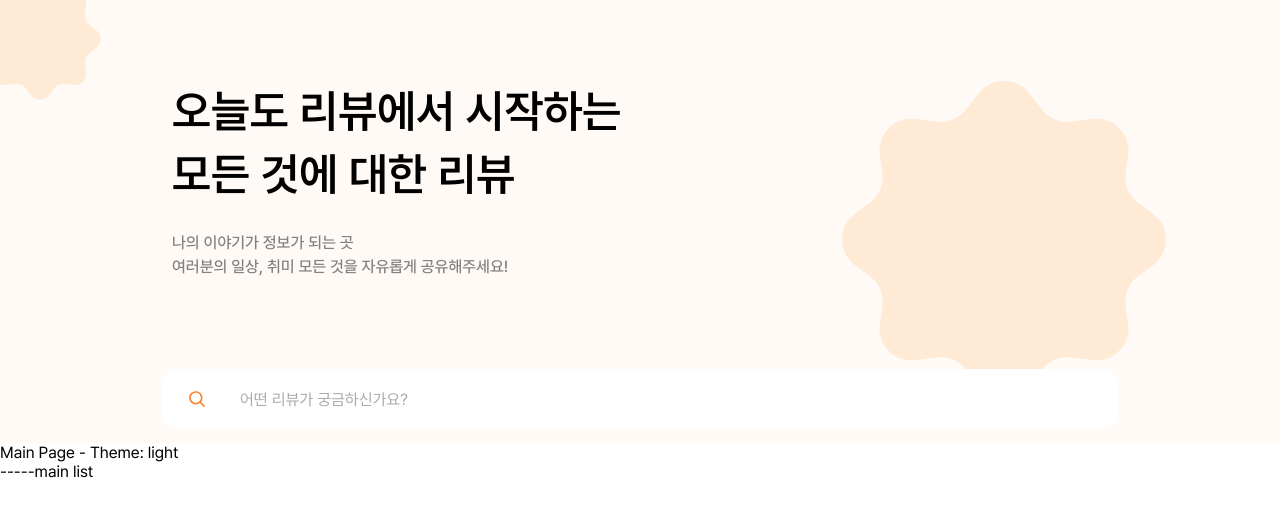
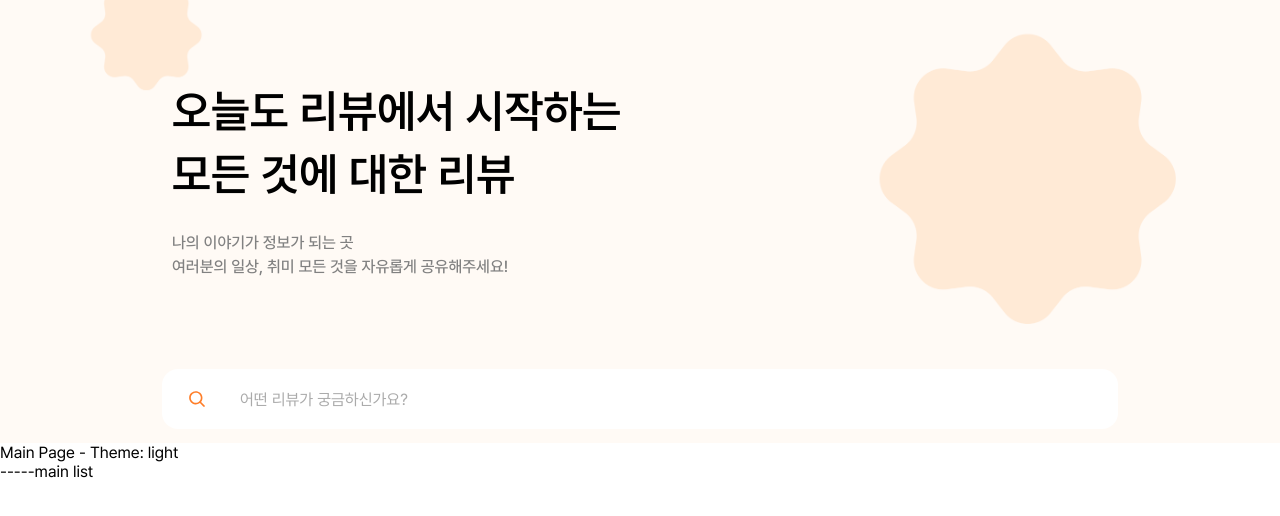
Before and after one commit to namoo93/today-review-duck2, a Next.js app: page /main in a window 1280 px wide. Shown: the top 516 px of the page. Built offline with nearby package versions, Linux system fonts and the light colour scheme.

Commit message:
배경이미지 변경

```diff
--- a/src/app/main/_components/Banner.tsx
+++ b/src/app/main/_components/Banner.tsx
@@ -1,12 +1,9 @@
 "use client";
 import styles from "../_css/banner.module.css";
-// import ImgStar from "@/../../public/images/img-banner-star.svg";
-// import ImgStarDark from "@/../../public/images/img-banner-star-dark.svg";
 import { useRecoilState } from "recoil";
 import { onSearchPageState, themeState } from "@/app/_recoil";
 import { Search } from "@/app/_components/atoms";
 import { useState } from "react";
-// import Link from "next/link";
 
 export default function Banner() {
   const [theme] = useRecoilState(themeState);
--- a/src/app/main/_css/banner.module.css
+++ b/src/app/main/_css/banner.module.css
@@ -3,7 +3,7 @@
   height: 443px;
   overflow: hidden;
   background-size: contain;
-  background-position: center;
+  background-position: 50% -40px;
   background-repeat: no-repeat;
   /* transition: background 0.3s ease-in-out; */
 }
```
Also changed, not shown: public/images/img-main-background-dark.png, public/images/img-main-background.png.
